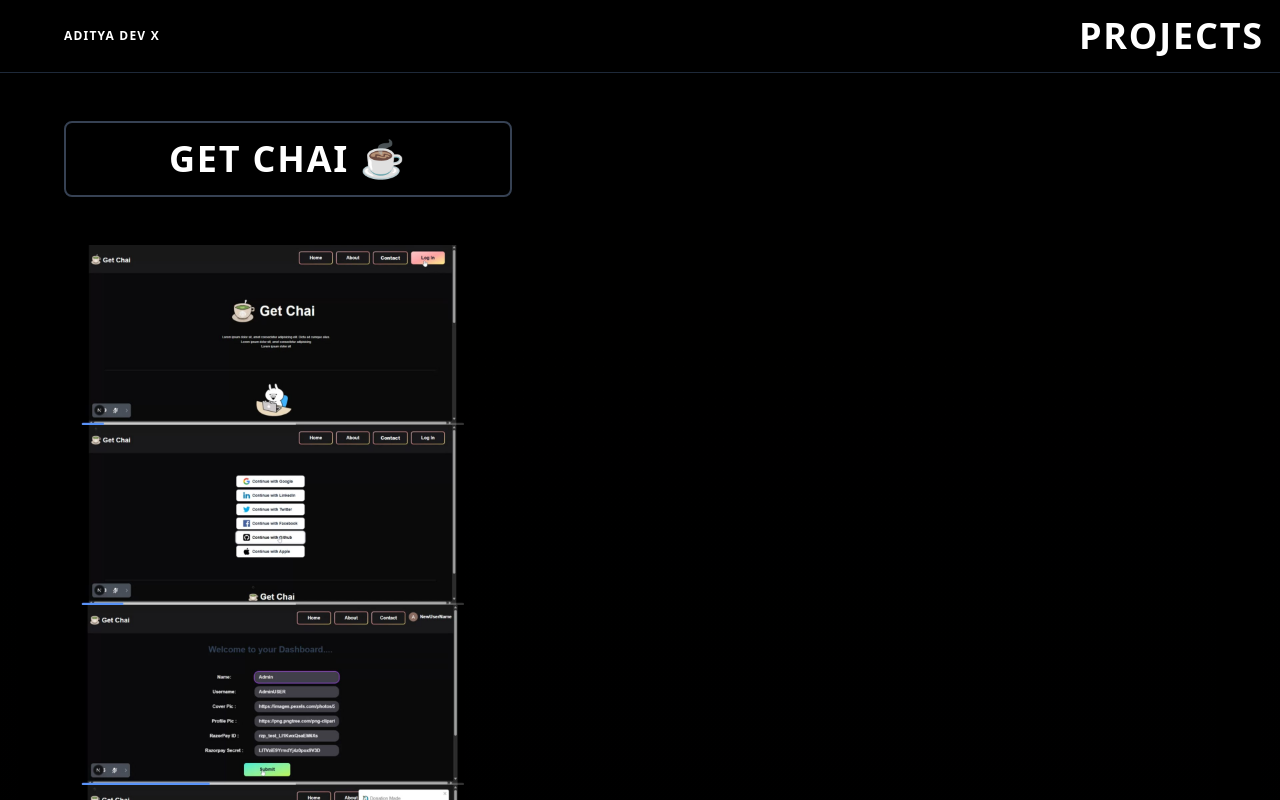
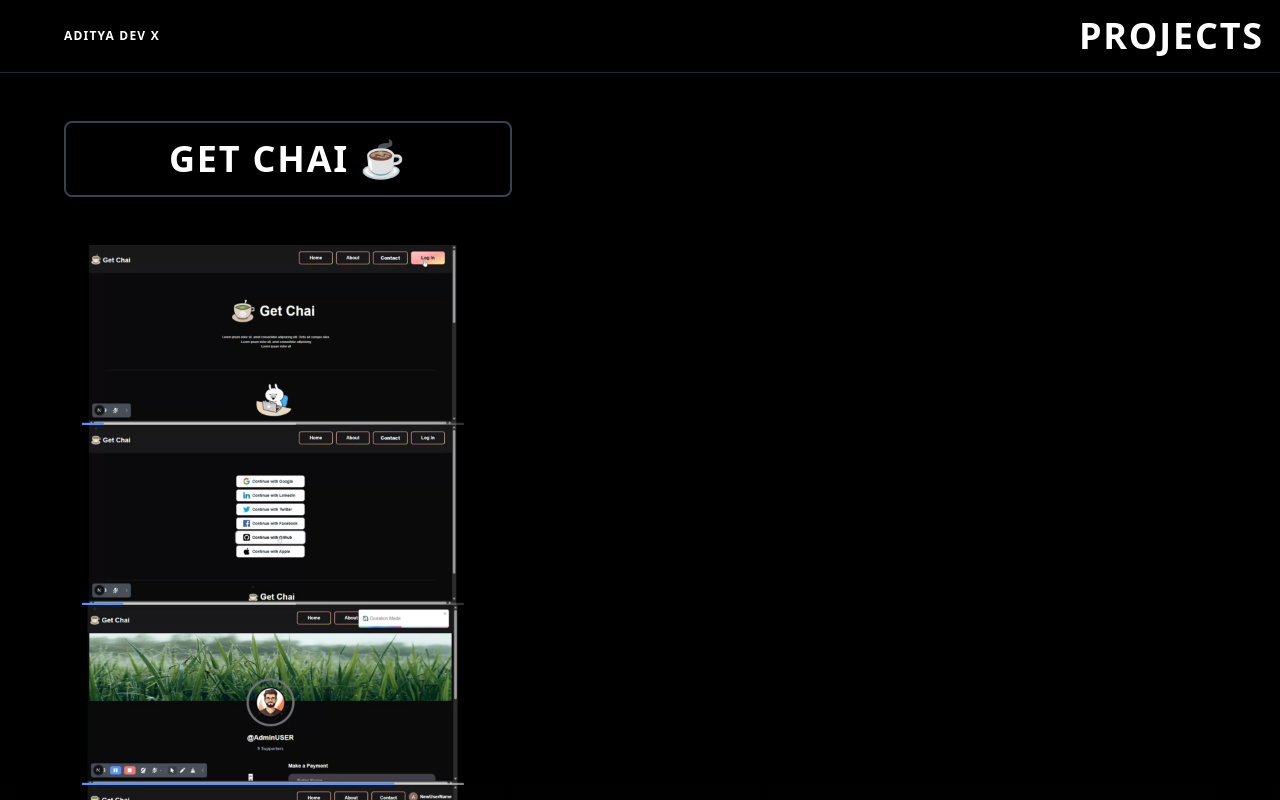
Before and after one commit to AD1TYA-A1/MyPortFolio, a Next.js app: page /project in a window 1280 px wide. Shown: the top 800 px of the page. Built offline with nearby package versions, Linux system fonts and the light colour scheme; some icons are missing.

Commit message:
Final Changes

```diff
--- a/app/project/page.js
+++ b/app/project/page.js
@@ -11,7 +11,6 @@ const Portfolio = () => {
             images: [
                 "GetChai/Home.jpeg",
                 "GetChai/Auth.jpeg",
-                "GetChai/Dashboard.jpeg",
                 "GetChai/Profile.jpeg",
                 "GetChai/PaymentPage.jpeg",
                 "GetChai/Payment.jpeg",
```
Also changed, not shown: public/GetChai/Dashboard.jpeg (deleted), public/GetChai/Dashboard2.jpeg (deleted).
